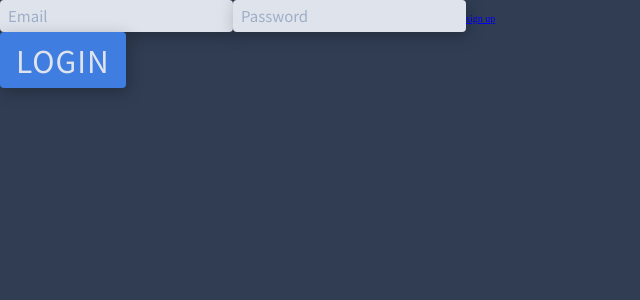
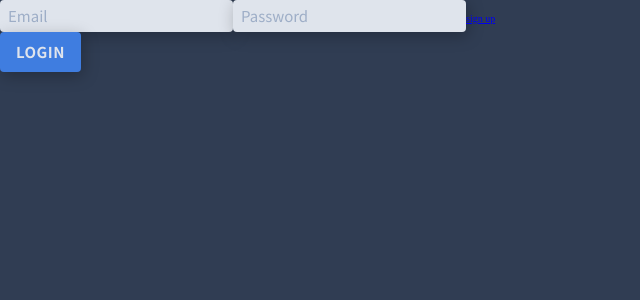
Before and after one commit to MaetDol/todo-react, a React (Create React App) app: page /login in a window 1280 px wide. Shown: the top 300 px of the page, without its empty margins (0-640 px from the left). Built offline with nearby package versions, Linux system fonts and the light colour scheme.

Commit message:
refactor, 버튼의 타이포그라피를 수정할 수 있게 변경

```diff
--- a/src/components/BlueTitleButton/BlueTitleButton.tsx
+++ b/src/components/BlueButton/BlueButton.tsx
@@ -1,7 +1,8 @@
 import { Button } from 'components';
 import { colors, typography } from 'styles';
+import { typographyType } from 'styles/typography';
 
-export default function BlueTitleButton({ content }: Props) {
+export default function BlueButton({ content, typography: typo }: Props) {
   return (
     <Button
       content={content}
@@ -10,11 +11,12 @@ export default function BlueTitleButton({ content }: Props) {
       backgroundColor={colors.blue50}
       darkenBackgroundColor={colors.blue70}
       lightenBackgroundColor={colors.blue30}
-      typography={typography.title}
+      typography={typo || typography.title}
     />
   );
 }
 
 type Props = {
   content: string;
+  typography?: typographyType[keyof typographyType];
 };
--- /dev/null
+++ b/src/components/BlueButton/index.ts
@@ -0,0 +1 @@
+export { default } from './BlueButton';
--- a/src/components/BlueTitleButton/index.ts
+++ /dev/null
@@ -1 +0,0 @@
-export { default } from './BlueTitleButton';
--- a/src/components/index.ts
+++ b/src/components/index.ts
@@ -1,3 +1,3 @@
 export { default as Button } from './Button';
 export { default as Input } from './Input';
-export { default as BlueTitleButton } from './BlueTitleButton';
+export { default as BlueButton } from './BlueButton';
--- a/src/pages/Login/Login.tsx
+++ b/src/pages/Login/Login.tsx
@@ -1,6 +1,7 @@
-import { BlueTitleButton, Input } from 'components';
+import { BlueButton, Input } from 'components';
 import { useState } from 'react';
 import { Link } from 'react-router-dom';
+import { typography } from 'styles';
 import {
   StyledButtonWrapper,
   StyledInputWrapper,
@@ -20,7 +21,7 @@ export default function Login() {
       </StyledInputWrapper>
 
       <StyledButtonWrapper>
-        <BlueTitleButton content="LOGIN" />
+        <BlueButton content="LOGIN" typography={typography.emphasize} />
       </StyledButtonWrapper>
     </StyledWrapper>
   );
```
